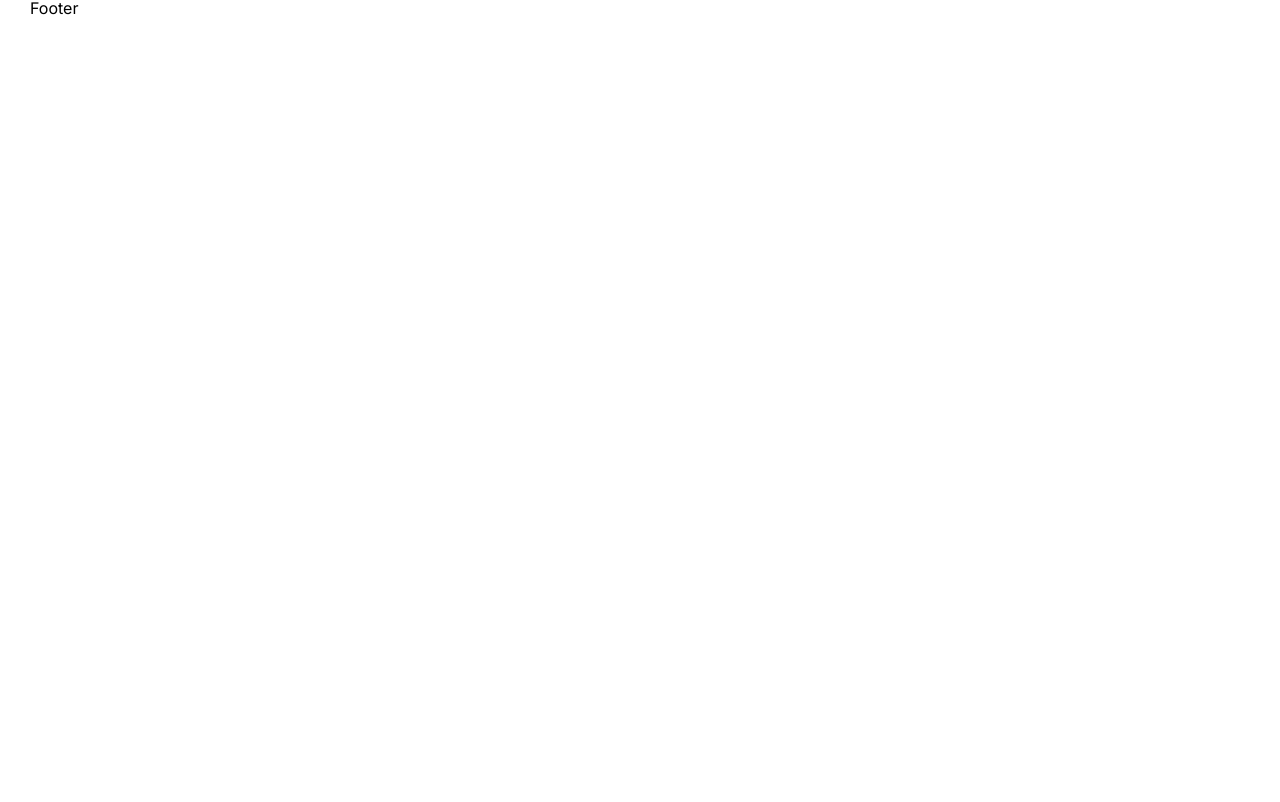
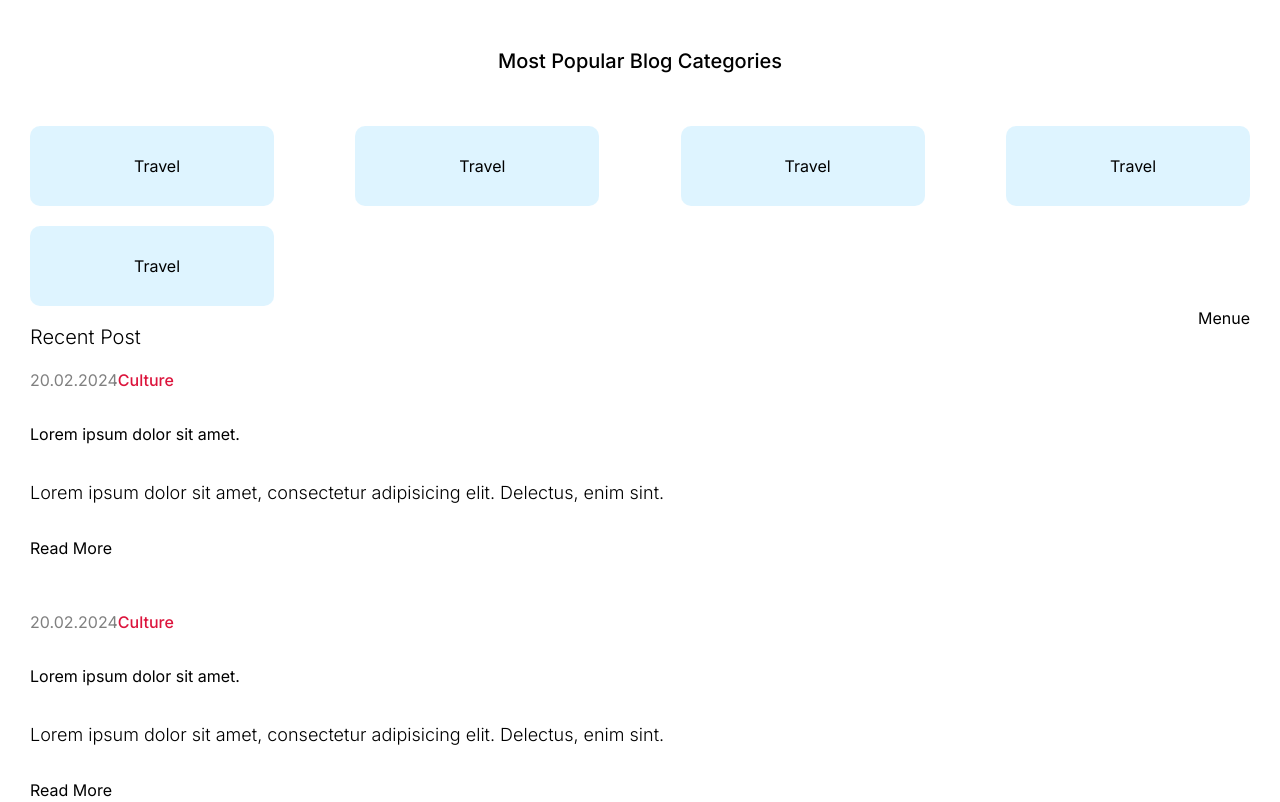
Before and after one commit to Romaric250/blogging_system_in_next, a Next.js app in the folder blogging_system/: page / in a window 1280 px wide. Shown: the part 658-1460 px from the top of the page. Before the commit the page ends 800 px from the top, so only its background shows below. Built offline with nearby package versions, Linux system fonts and the light colour scheme.

Commit message:
recent post and categories completed

```diff
--- /dev/null
+++ b/blogging_system/app/main.module.css
@@ -0,0 +1,5 @@
+.content {
+  display: flex;
+  flex-direction: row;
+  justify-content: space-between;
+}
--- a/blogging_system/app/page.js
+++ b/blogging_system/app/page.js
@@ -1,12 +1,26 @@
 
+import CategoryList from "@/components/CategoryList/CategoryList";
 import Feautures from "@/components/Feautures/Feautures";
 import Image from "next/image";
+import styles from "./main.module.css"
+import CardList from "@/components/CardList/CardList";
 
 export default function Home() {
   return (
     <div>
 
       <Feautures/>
+      <CategoryList/>
+
+      <div className={styles.content}>
+
+        <CardList />
+        <div>
+          Menue
+        </div>
+      </div>
+
+
 
     </div>
 
--- /dev/null
+++ b/blogging_system/components/Card/Card.jsx
@@ -0,0 +1,31 @@
+import React from 'react'
+import styles from "./card.module.css"
+import Link from "next/link"
+const Card = () => {
+  return (
+      <div className={styles.container}>
+
+
+                  <div className={styles.imageContainer}>
+
+                  </div>
+          <div className={styles.textContainer}>
+              <div className={styles.detail}>
+                  <span className={styles.date}>20.02.2024</span>
+                  <span className={styles.category}>Culture</span>
+              </div>
+
+              <h2 className={styles.subtitle}>Lorem ipsum dolor sit amet.</h2>
+              <p className={styles.desc}>
+                  Lorem ipsum dolor sit amet, consectetur adipisicing elit. Delectus, enim sint.
+              </p>
+
+
+              <Link href="/">Read More</Link>
+                  </div>
+
+    </div>
+  )
+}
+
+export default Card
--- /dev/null
+++ b/blogging_system/components/Card/card.module.css
@@ -0,0 +1,57 @@
+.container {
+  margin-bottom: 50px;
+  display: flex;
+  align-items: flex-start;
+
+  gap: 50px;
+}
+
+.imageContainer {
+  flex: 1;
+  height: 350px;
+  position: relative;
+  width: 250px;
+  background-color: gray;
+}
+
+.image {
+  object-fit: cover;
+}
+
+.subtitle {
+  margin-bottom: 0.2rem;
+}
+
+.textContainer {
+  flex: 1;
+  display: flex;
+  flex-direction: column;
+  gap: 30px;
+}
+
+.date {
+  color: gray;
+}
+
+.category {
+  color: crimson;
+  font-weight: 500;
+}
+
+.desc {
+  font-size: 18px;
+  font-weight: 300;
+  color: var(--softTextColor);
+}
+
+.link {
+  border-bottom: 1px solid crimson;
+  width: max-content;
+  padding: 2px 0px;
+}
+
+@media screen and (max-width: 1280px) {
+  .imageContainer {
+    display: none;
+  }
+}
--- a/blogging_system/components/CardList/CardList.jsx
+++ b/blogging_system/components/CardList/CardList.jsx
@@ -0,0 +1,23 @@
+import Card from "../Card/Card"
+import styles from "./cardlist.module.css"
+
+const CardList = () => {
+  return (
+      <div className={styles.container}>
+          <h2 className={styles.title}> Recent Post</h2>
+          <div className={styles.posts}>
+
+
+            <Card />
+            <Card />
+            <Card />
+            <Card />
+            <Card />
+          </div>
+
+          Pagination here
+    </div>
+  )
+}
+
+export default CardList
--- a/blogging_system/components/CardList/cardlist.module.css
+++ b/blogging_system/components/CardList/cardlist.module.css
@@ -0,0 +1,6 @@
+.title {
+  margin-top: 1rem;
+  margin-bottom: 1rem;
+  font-size: 20px;
+  font-weight: 300;
+}
--- a/blogging_system/components/CategoryList/CategoryList.jsx
+++ b/blogging_system/components/CategoryList/CategoryList.jsx
@@ -1,8 +1,69 @@
+
 import React from 'react'
+import Link from 'next/link'
 import styles from "./category.module.css"
+
+
+// const Category = () => {
+//   return (
+//     <>
+
+//     </>
+//   )
+// }
+
+
+
+
 const CategoryList = () => {
   return (
-    <div>CategoryList</div>
+    <div className={styles.container}>
+<h2 className={styles.title}> Most Popular Blog Categories</h2>
+
+        <div className={styles.categories}>
+          <Link href="/blog?cat = style" className={`${styles.category} ${styles.style}`}>
+            <div className={styles.image}>
+
+            </div>
+
+            Travel
+
+          </Link>
+          <Link href="/blog?cat = style" className={`${styles.category} ${styles.style}`}>
+            <div className={styles.image}>
+
+            </div>
+
+            Travel
+
+          </Link>
+          <Link href="/blog?cat = style" className={`${styles.category} ${styles.style}`}>
+            <div className={styles.image}>
+
+            </div>
+
+            Travel
+
+          </Link>
+          <Link href="/blog?cat = style" className={`${styles.category} ${styles.style}`}>
+            <div className={styles.image}>
+
+            </div>
+
+            Travel
+
+          </Link>
+          <Link href="/blog?cat = style" className={`${styles.category} ${styles.style}`}>
+            <div className={styles.image}>
+
+            </div>
+
+            Travel
+
+          </Link>
+        </div>
+
+    </div>
   )
 }
 
--- a/blogging_system/components/CategoryList/category.module.css
+++ b/blogging_system/components/CategoryList/category.module.css
@@ -0,0 +1,76 @@
+.container {
+}
+
+.title {
+  margin: 50px 0px;
+  text-align: center;
+  font-size: 20px;
+  font-weight: 500;
+}
+
+.categories {
+  display: flex;
+  flex-wrap: wrap;
+  justify-content: space-between;
+  gap: 20px;
+}
+
+.category {
+  display: flex;
+  align-items: center;
+  gap: 10px;
+  text-transform: capitalize;
+  width: 15%;
+  height: 80px;
+  justify-content: center;
+  border-radius: 10px;
+}
+
+.category.style {
+  background-color: #57c4ff31;
+}
+
+.category.fashion {
+  background-color: #da85c731;
+}
+
+.category.food {
+  background-color: #7fb88133;
+}
+
+.category.travel {
+  background-color: #ff795736;
+}
+
+.category.culture {
+  background-color: #ffb04f45;
+}
+
+.category.coding {
+  background-color: #5e4fff31;
+}
+
+.image {
+  border-radius: 50%;
+}
+
+@media screen and (max-width: 1280px) {
+  .category {
+    width: 20%;
+  }
+}
+@media screen and (max-width: 1024px) {
+  .category {
+    width: 25%;
+  }
+}
+@media screen and (max-width: 768px) {
+  .category {
+    width: 45%;
+  }
+}
+@media screen and (max-width: 640px) {
+  .category {
+    width: 100%;
+  }
+}
```
Also changed, not shown: blogging_system/components/Menu/Menu.jsx (added), blogging_system/components/Menu/menu.module.css (added).
